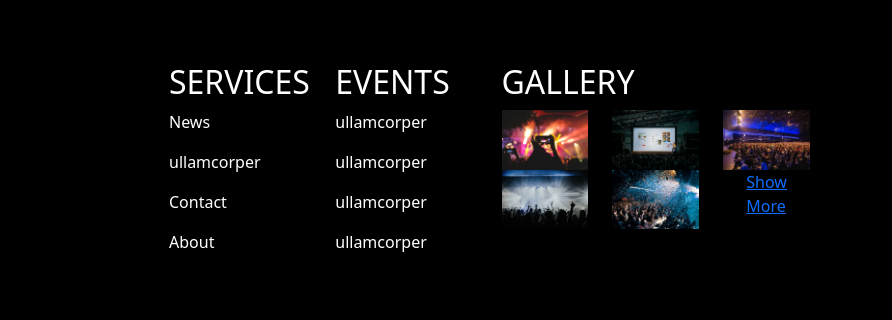
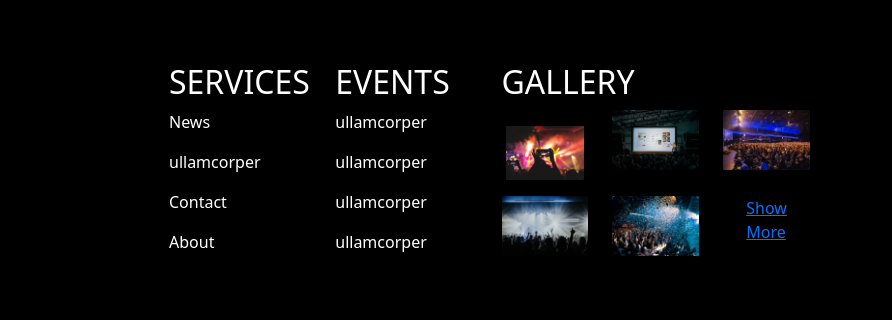
Before and after one commit to gourav-522/events-page, a plain HTML site: page index.html in a window 1280 px wide. Shown: the part 2345-2665 px from the top of the page, 388-1280 px from the left. Drawn offline with nearby package versions, Linux system fonts and the light colour scheme.

Commit message:
change on fotter images gap

```diff
--- a/index.html
+++ b/index.html
@@ -425,7 +425,7 @@
                         <div class="col-12 col-sm-6 gap-4">
                             <h2 class="gall-ry colour">GALLERY</h2>
                             <div class="row">
-                                <div class="col-4">
+                                <div class="col-4 p-3">
                                     <img src="/assets/images/footerr img 1.png" alt="pic-img" class="w-100">
                                 </div>
                                 <div class="col-4  mb-40">
```
